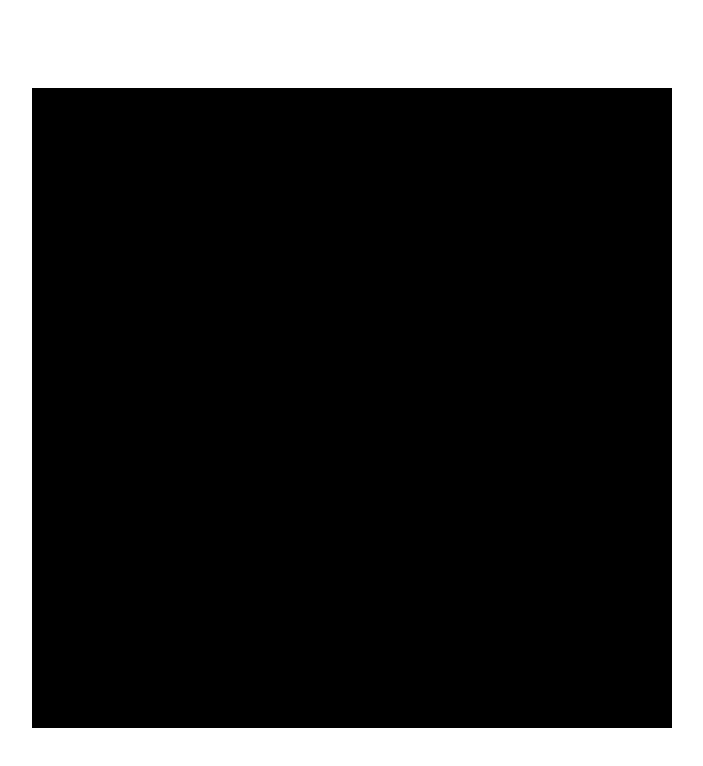
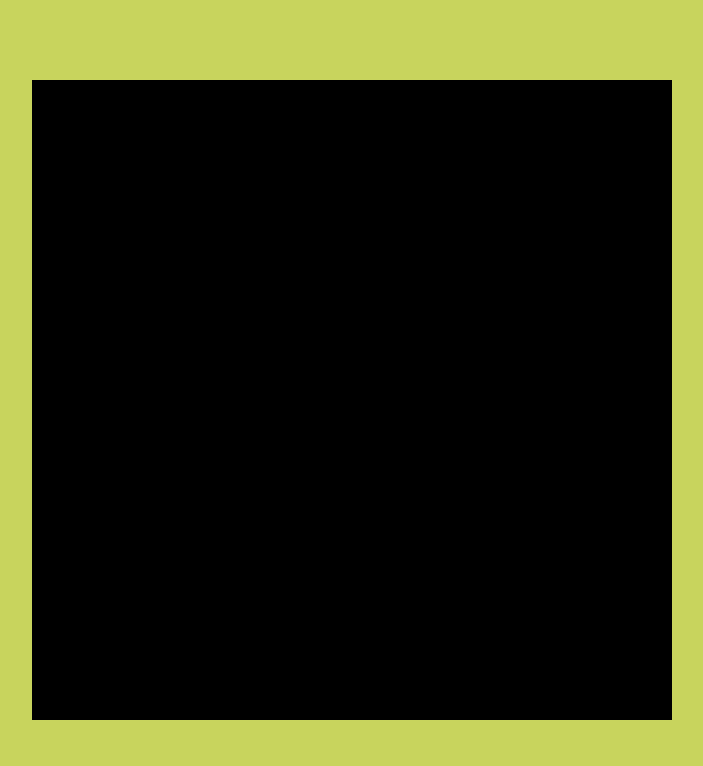
Before and after one commit to gustavomaltez/oop-typescript-game, a website built with webpack: page src/index.html in a window 1280 px wide. Shown: the whole page, without its empty margins (288-991 px from the left). Built offline with nearby package versions, Linux system fonts and the light colour scheme.

Commit message:
feat: added new html styles

```diff
--- a/src/index.html
+++ b/src/index.html
@@ -11,11 +11,18 @@
 <body>
 </body>
   <style>
+    *{
+      margin: 0;
+      padding: 0;
+      box-sizing: border-box;
+      background-color: #C8D45D;
+    }
     body {
       display: flex;
       align-items: center;
       justify-content: center;
       height: 100vh;
+      background-color: #C8D45D;
     }
   </style>
 </html>
```
